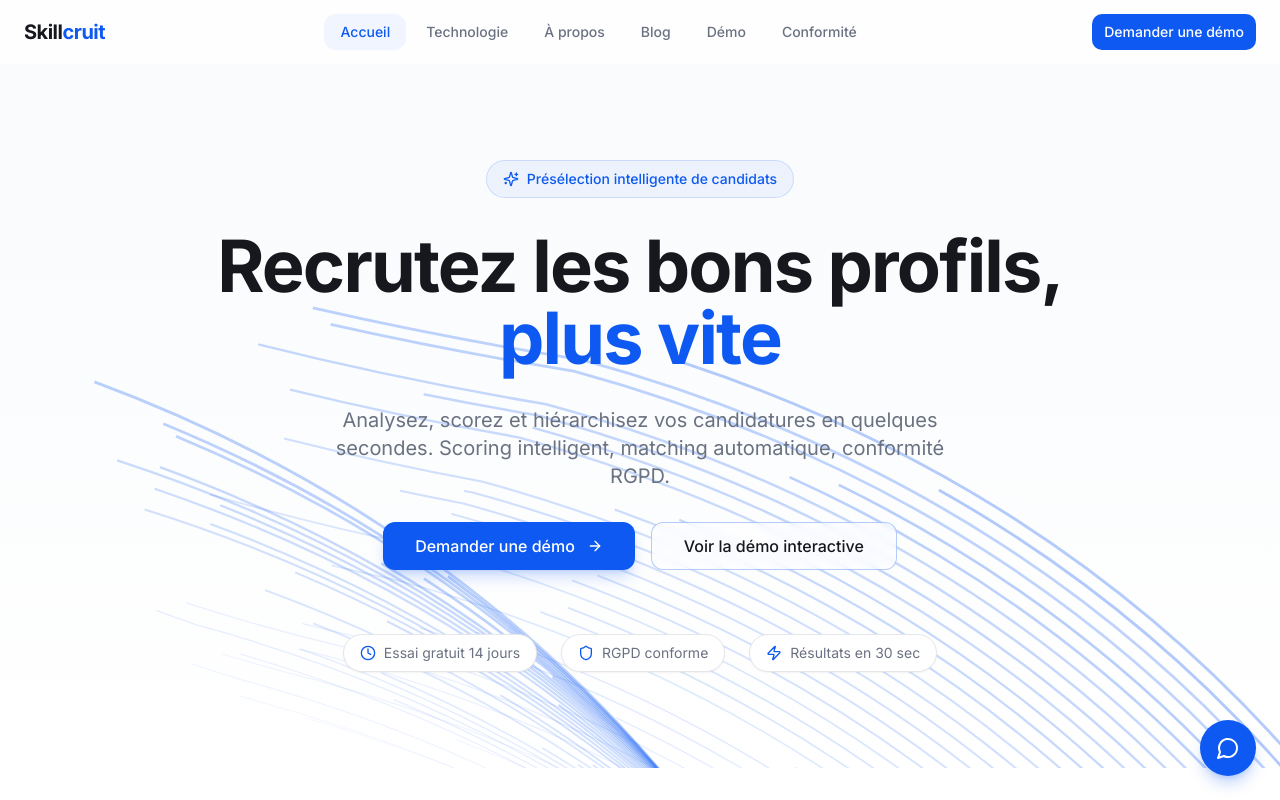
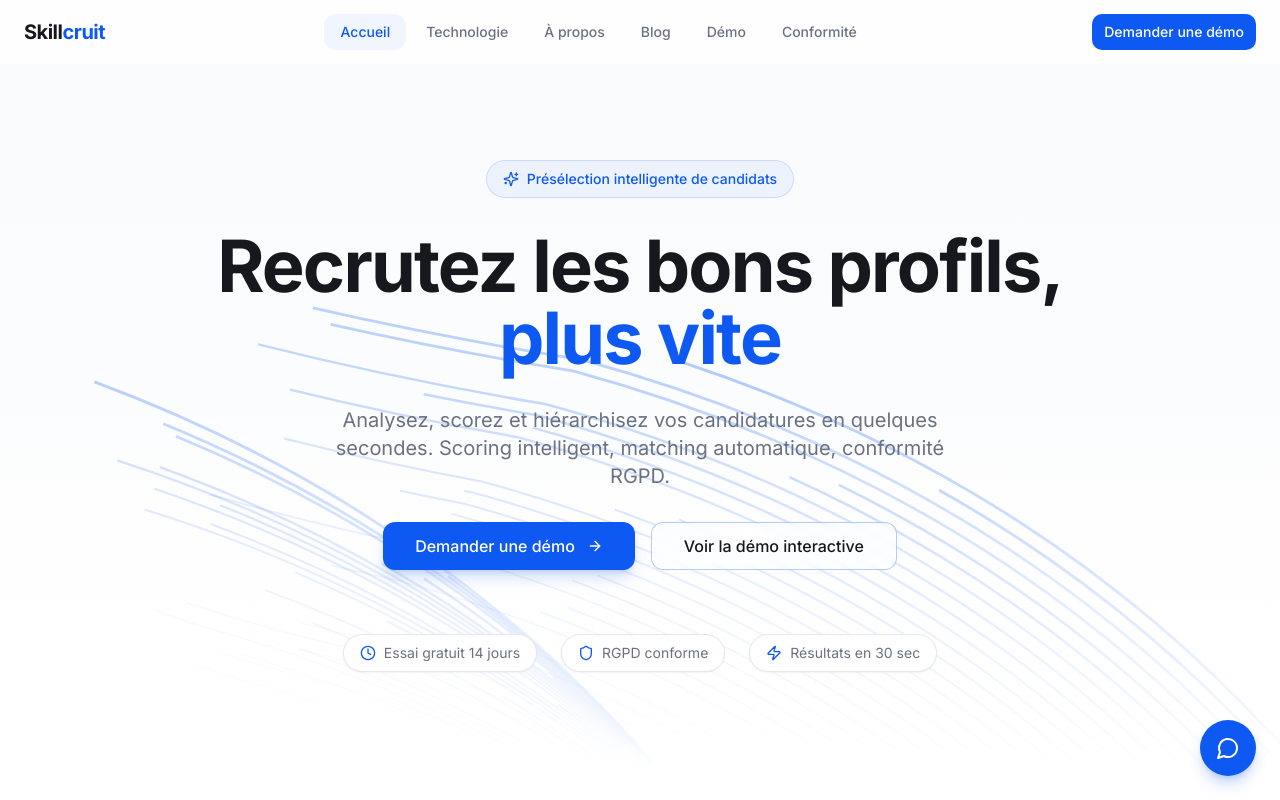
Before and after one commit to FouziGit/skillcruit-ai, a React (Vite) app: page / in a window 1280 px wide. Shown: the top 800 px of the page. Built offline with nearby package versions, Linux system fonts and the light colour scheme; the HTML template or start-up script is replaced by a standard one.

Commit message:
Fix: add smooth fade-out gradient to background paths

```diff
--- a/src/components/ui/background-paths.tsx
+++ b/src/components/ui/background-paths.tsx
@@ -53,6 +53,8 @@
         <div className="absolute inset-0 z-0 pointer-events-none overflow-hidden">
             <FloatingPaths position={1} color="hsl(220, 90%, 50%)" />
             <FloatingPaths position={-1} color="hsl(220, 90%, 50%)" />
+            {/* Gradient mask to fade out the paths at the bottom */}
+            <div className="absolute inset-0 bg-gradient-to-b from-transparent via-transparent to-white" />
         </div>
     );
 }
```
